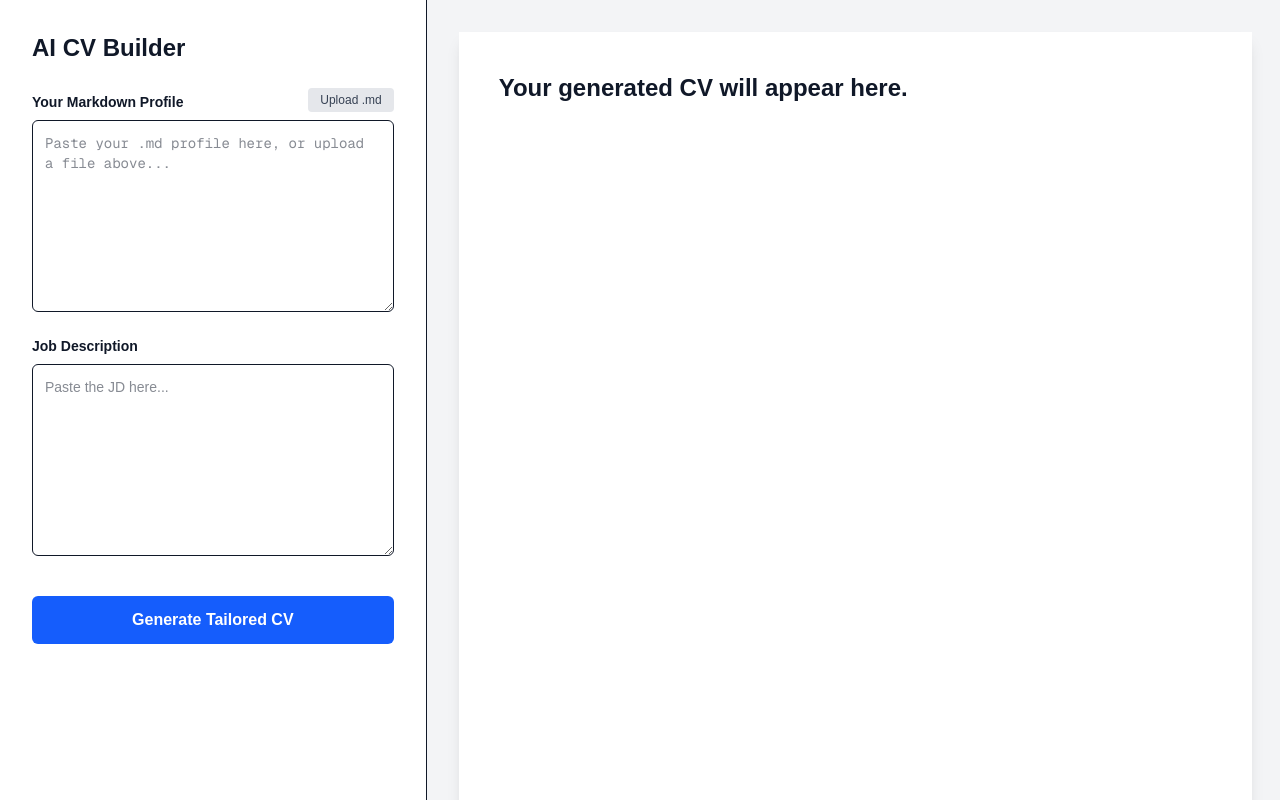
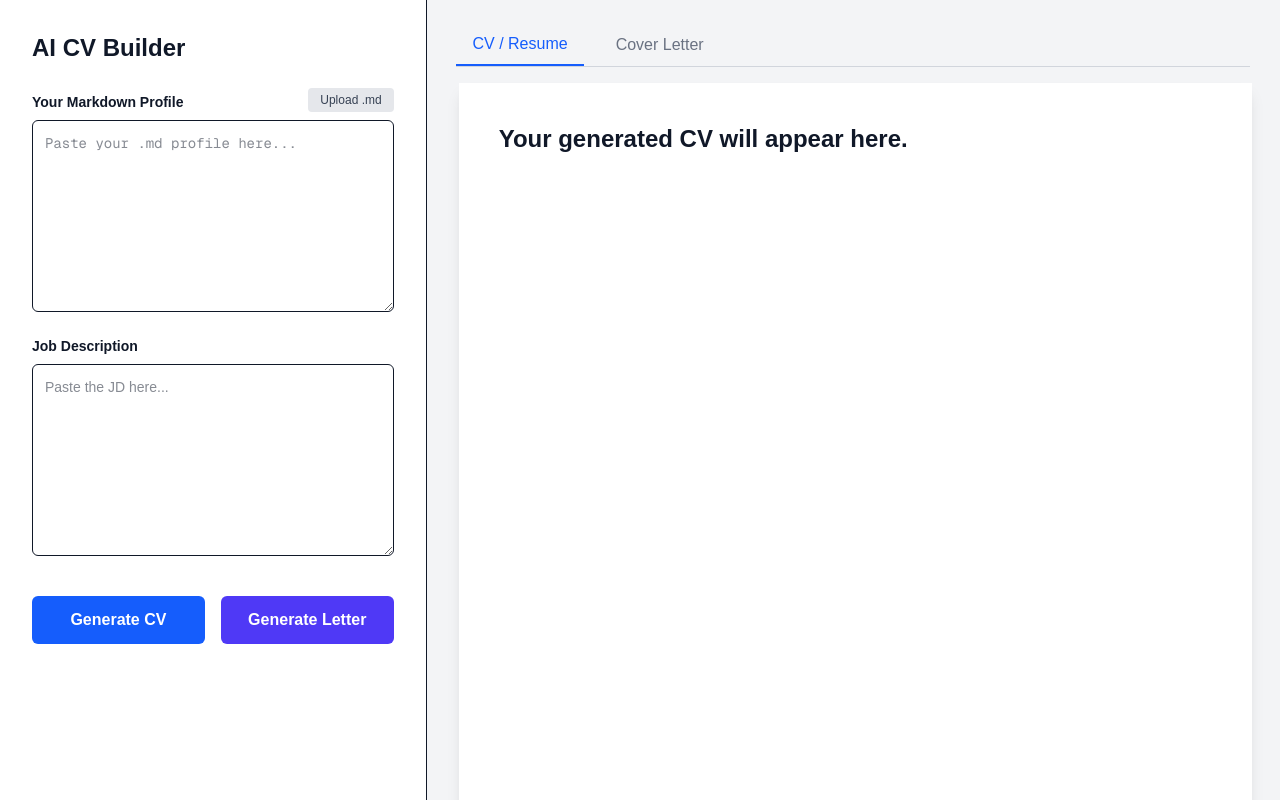
Before and after one commit to Arasuru/JobApps, a Next.js app: page / in a window 1280 px wide. Shown: the top 800 px of the page. Built offline with nearby package versions, Linux system fonts and the light colour scheme.

Commit message:
Add support for generating cover letters and update loading states; include zod for validation

```diff
--- a/app/api/generate-cv/route.ts
+++ b/app/api/generate-cv/route.ts
@@ -1,34 +1,39 @@
-import { groq } from '@ai-sdk/groq'; // 1. Swapped the import
+import { groq } from '@ai-sdk/groq';
 import { generateText } from 'ai';
 import { NextResponse } from 'next/server';
-
-// MODULAR PROMPT: We can easily move this to a separate /lib/prompts.ts file later
-const SYSTEM_PROMPT = `
-You are an expert executive CV writer. Your goal is to take a user's master Markdown profile and a Job Description, and output a highly tailored, professional CV.
-CRITICAL INSTRUCTION: You must output ONLY valid HTML. Do not include markdown code blocks (\`\`\`html).
-Wrap the CV in semantic tags (<h1>, <h2>, <ul>, <p>, etc.).
-`;
 
 export async function POST(req: Request) {
   try {
     const body = await req.json();
-    const { profileMarkdown, jobDescription } = body;
+    // We now expect a documentType ('cv' or 'coverLetter')
+    const { profileMarkdown, jobDescription, documentType } = body;
 
-    if (!profileMarkdown || !jobDescription) {
-      return NextResponse.json({ error: "Missing profile or JD" }, { status: 400 });
+    if (!profileMarkdown || !jobDescription || !documentType) {
+      return NextResponse.json({ error: "Missing required fields" }, { status: 400 });
     }
 
-    // 2. Swapped the model provider to Groq and selected Llama 3
+    // Dynamically adjust the prompt based on what button the user clicked
+    const isCV = documentType === 'cv';
+    const docName = isCV ? 'professional CV' : 'compelling, confident Cover Letter';
+
+    const SYSTEM_PROMPT = `
+You are an expert executive career coach.
+Take the user's master Markdown profile and the Job Description, and create a highly tailored ${docName}.
+
+CRITICAL INSTRUCTION: Output ONLY valid HTML. Do not include markdown code blocks (\`\`\`html).
+Wrap the content in semantic tags (<h1>, <h2>, <ul>, <p>, etc.). Do not include any conversational filler.
+    `;
+
     const { text } = await generateText({
       model: groq('llama-3.3-70b-versatile'),
       system: SYSTEM_PROMPT,
-      prompt: `Here is the user's master profile:\n${profileMarkdown}\n\nHere is the Job Description:\n${jobDescription}\n\nPlease generate the HTML CV.`,
+      prompt: `Profile:\n${profileMarkdown}\n\nJob Description:\n${jobDescription}`,
     });
 
     return NextResponse.json({ generatedHtml: text });
 
   } catch (error) {
     console.error("AI Generation Error:", error);
-    return NextResponse.json({ error: "Failed to generate CV" }, { status: 500 });
+    return NextResponse.json({ error: "Failed to generate document" }, { status: 500 });
   }
 }
--- a/app/page.tsx
+++ b/app/page.tsx
@@ -7,10 +7,15 @@ export default function Home() {
   const [profileMarkdown, setProfileMarkdown] = useState("");
   const [fileName, setFileName] = useState<string | null>(null);
   const [jobDescription, setJobDescription] = useState("");
-  const [generatedHtml, setGeneratedHtml] = useState("<h2 class='text-gray-400 text-center mt-20'>Your generated CV will appear here.</h2>");
-  const [isLoading, setIsLoading] = useState(false);
 
-  // --- NEW: File Upload Logic ---
+  const [activeTab, setActiveTab] = useState<'cv' | 'coverLetter'>('cv');
+  const [cvHtml, setCvHtml] = useState("<h2 class='text-gray-400 text-center mt-20'>Your generated CV will appear here.</h2>");
+  const [coverLetterHtml, setCoverLetterHtml] = useState("<h2 class='text-gray-400 text-center mt-20'>Your generated Cover Letter will appear here.</h2>");
+
+  // Track loading states separately
+  const [isLoadingCV, setIsLoadingCV] = useState(false);
+  const [isLoadingCL, setIsLoadingCL] = useState(false);
+
   const handleFileUpload = (e: ChangeEvent<HTMLInputElement>) => {
     const file = e.target.files?.[0];
     if (!file) return;
@@ -21,12 +26,10 @@ export default function Home() {
     reader.onload = (event) => {
       const content = event.target?.result;
       if (typeof content === "string") {
-        setProfileMarkdown(content); // Populates the textarea automatically
+        setProfileMarkdown(content);
       }
     };
     reader.readAsText(file);
-
-    // Reset the input value so the same file can be uploaded again if needed
     e.target.value = '';
   };
 
@@ -34,28 +37,36 @@ export default function Home() {
     setFileName(null);
     setProfileMarkdown("");
   };
-  // ------------------------------
 
-  const handleGenerate = async () => {
+  const handleGenerate = async (type: 'cv' | 'coverLetter') => {
     if (!profileMarkdown || !jobDescription) {
       alert("Please provide both your profile and the job description.");
       return;
     }
 
-    setIsLoading(true);
-    setGeneratedHtml("<h2 class='text-gray-400 text-center mt-20'>Generating your CV...</h2>");
+    // Auto-switch to the tab the user just clicked
+    setActiveTab(type);
+
+    if (type === 'cv') {
+      setIsLoadingCV(true);
+      setCvHtml("<h2 class='text-gray-400 text-center mt-20'>Generating your CV...</h2>");
+    } else {
+      setIsLoadingCL(true);
+      setCoverLetterHtml("<h2 class='text-gray-400 text-center mt-20'>Generating your Cover Letter...</h2>");
+    }
 
     try {
       const response = await fetch("/api/generate-cv", {
         method: "POST",
         headers: { "Content-Type": "application/json" },
-        body: JSON.stringify({ profileMarkdown, jobDescription }),
+        body: JSON.stringify({ profileMarkdown, jobDescription, documentType: type }),
       });
 
       const data = await response.json();
 
       if (data.generatedHtml) {
-        setGeneratedHtml(data.generatedHtml);
+        if (type === 'cv') setCvHtml(data.generatedHtml);
+        else setCoverLetterHtml(data.generatedHtml);
       } else {
         alert("Something went wrong: " + data.error);
       }
@@ -63,7 +74,8 @@ export default function Home() {
       console.error(error);
       alert("Failed to connect to the API.");
     } finally {
-      setIsLoading(false);
+      if (type === 'cv') setIsLoadingCV(false);
+      else setIsLoadingCL(false);
     }
   };
 
@@ -74,30 +86,19 @@ export default function Home() {
       <div className="w-1/3 p-8 border-r bg-white shadow-sm flex flex-col gap-6 overflow-y-auto">
         <h1 className="text-2xl font-bold">AI CV Builder</h1>
 
-        {/* Profile Section with Upload Button */}
         <div className="flex flex-col gap-2">
           <div className="flex justify-between items-end">
             <label className="font-semibold text-sm">Your Markdown Profile</label>
-
-            {/* The Hidden File Input and Custom Label Button */}
             <label className="cursor-pointer text-xs bg-gray-200 hover:bg-gray-300 text-gray-700 py-1 px-3 rounded transition-colors">
               Upload .md
-              <input
-                type="file"
-                accept=".md,.txt"
-                className="hidden"
-                onChange={handleFileUpload}
-              />
+              <input type="file" accept=".md,.txt" className="hidden" onChange={handleFileUpload} />
             </label>
           </div>
 
-          {/* Status message showing the loaded file */}
           {fileName && (
             <div className="text-xs text-green-700 bg-green-50 p-2 rounded flex justify-between items-center border border-green-200">
               <span>Loaded: <strong>{fileName}</strong></span>
-              <button onClick={handleRemoveFile} className="text-red-500 hover:underline">
-                Remove
-              </button>
+              <button onClick={handleRemoveFile} className="text-red-500 hover:underline">Remove</button>
             </div>
           )}
 
@@ -105,7 +106,7 @@ export default function Home() {
             value={profileMarkdown}
             onChange={(e) => setProfileMarkdown(e.target.value)}
             className="w-full h-48 p-3 border rounded-md focus:ring-2 focus:ring-blue-500 outline-none font-mono text-sm"
-            placeholder="Paste your .md profile here, or upload a file above..."
+            placeholder="Paste your .md profile here..."
           />
         </div>
 
@@ -119,18 +120,47 @@ export default function Home() {
           />
         </div>
 
-        <button
-          onClick={handleGenerate}
-          disabled={isLoading}
-          className="w-full bg-blue-600 hover:bg-blue-700 disabled:bg-blue-400 text-white font-bold py-3 rounded-md transition-colors mt-4"
-        >
-          {isLoading ? "Generating..." : "Generate Tailored CV"}
-        </button>
+        {/* TWO BUTTONS INSTEAD OF ONE */}
+        <div className="flex gap-4 mt-4">
+          <button
+            onClick={() => handleGenerate('cv')}
+            disabled={isLoadingCV || isLoadingCL}
+            className="w-1/2 bg-blue-600 hover:bg-blue-700 disabled:bg-blue-400 text-white font-bold py-3 rounded-md transition-colors"
+          >
+            {isLoadingCV ? "..." : "Generate CV"}
+          </button>
+
+          <button
+            onClick={() => handleGenerate('coverLetter')}
+            disabled={isLoadingCV || isLoadingCL}
+            className="w-1/2 bg-indigo-600 hover:bg-indigo-700 disabled:bg-indigo-400 text-white font-bold py-3 rounded-md transition-colors"
+          >
+            {isLoadingCL ? "..." : "Generate Letter"}
+          </button>
+        </div>
       </div>
 
       {/* Right Column: Output / Editor */}
-      <div className="w-2/3 p-8 bg-gray-100 flex justify-center items-start overflow-y-auto">
-        <CvEditor content={generatedHtml} />
+      <div className="w-2/3 p-8 bg-gray-100 flex flex-col items-center overflow-y-auto">
+
+        {/* Navigation Tabs */}
+        <div className="w-[210mm] flex gap-4 mb-4 border-b border-gray-300">
+          <button
+            onClick={() => setActiveTab('cv')}
+            className={`pb-2 px-4 font-medium transition-colors ${activeTab === 'cv' ? 'border-b-2 border-blue-600 text-blue-600' : 'text-gray-500 hover:text-gray-700'}`}
+          >
+            CV / Resume
+          </button>
+          <button
+            onClick={() => setActiveTab('coverLetter')}
+            className={`pb-2 px-4 font-medium transition-colors ${activeTab === 'coverLetter' ? 'border-b-2 border-indigo-600 text-indigo-600' : 'text-gray-500 hover:text-gray-700'}`}
+          >
+            Cover Letter
+          </button>
+        </div>
+
+        {/* The Editor */}
+        <CvEditor content={activeTab === 'cv' ? cvHtml : coverLetterHtml} />
       </div>
 
     </main>
--- a/package.json
+++ b/package.json
@@ -15,7 +15,8 @@
     "ai": "^6.0.116",
     "next": "16.1.7",
     "react": "19.2.3",
-    "react-dom": "19.2.3"
+    "react-dom": "19.2.3",
+    "zod": "^4.3.6"
   },
   "devDependencies": {
     "@tailwindcss/postcss": "^4",
```
Also changed, not shown: 1 other file (tests, documents, lock files or other folders).
